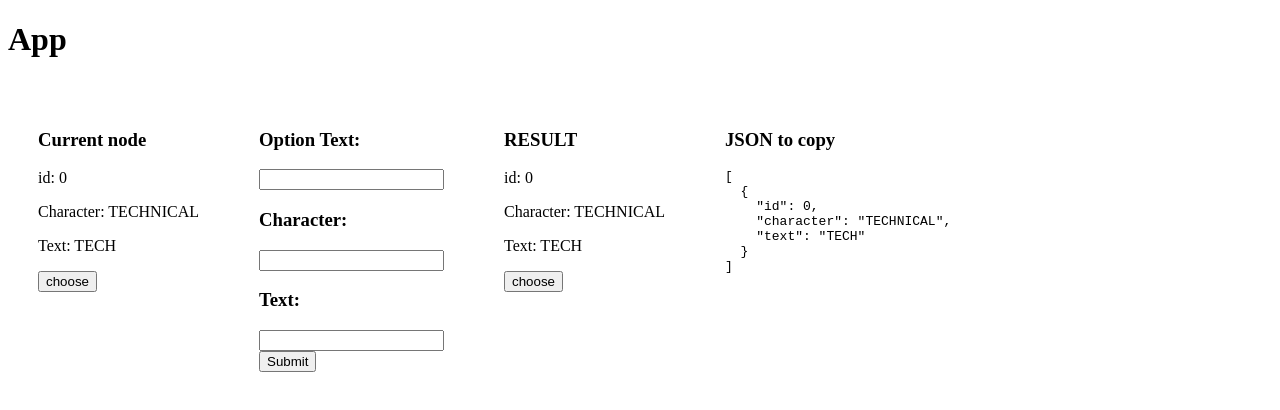
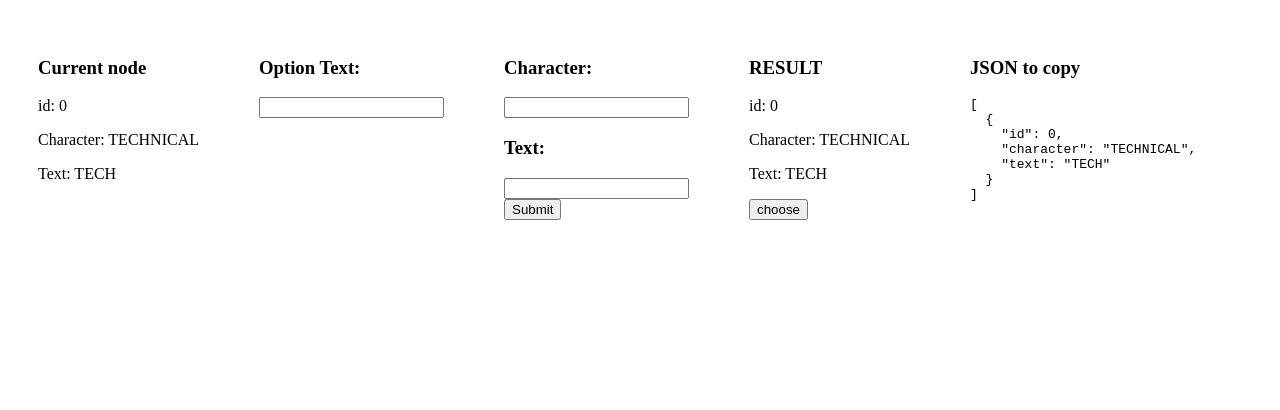
Before and after one commit to EugeneNDW/graph_editor, a React (Create React App) app: page / in a window 1280 px wide. Shown: the top 410 px of the page. Built offline with nearby package versions, Linux system fonts and the light colour scheme.

Commit message:
add option's node

```diff
--- a/src/App.js
+++ b/src/App.js
@@ -18,20 +18,28 @@ const App = () => {
     const addNode = () => {
         g.graph.addNode(text, character, optionText)
         setGraphNodes(g.graph.getNodesList())
+        const current = g.graph.getCurrentNodeWithOptions()
+        setCurrentNode(current)
     }
 
     const changeCurrentNode = (id) => {
         g.graph.setCurrentNode(id)
-        setCurrentNode(g.graph.getCurrentNode())
+        const current = g.graph.getCurrentNodeWithOptions()
+        setCurrentNode(current)
     }
 
     return (
         <>
-            <h1>App</h1>
             <div style={{display: 'flex'}}>
                 <div style={{margin: '30px'}}>
                     <h3>Current node</h3>
-                    <ConversationPart character={currentNode.character} text={currentNode.text} id={currentNode.id}/>
+                    <CurrentNode
+                        character={currentNode.node ? currentNode.node.character : ""}
+                        text={currentNode.node ? currentNode.node.text : ""}
+                        id={currentNode.node ? currentNode.node.id : ""}
+                        nextNodes={currentNode.optionNodes ? currentNode.optionNodes : []}
+                        parentHandler={changeCurrentNode}
+                    />
                 </div>
                 <div style={{margin: '30px'}}>
                     <h3>Option Text: </h3>
@@ -40,6 +48,8 @@ const App = () => {
                         value={optionText}
                         onChange={(e) => setOptionText(e.target.value)}
                     />
+                </div>
+                <div style={{margin: '30px'}}>
                     <h3>Character: </h3>
                     <input
                         type="text"
@@ -60,14 +70,14 @@ const App = () => {
                 </div>
                 <div style={{margin: '30px'}}>
                     <h3>RESULT</h3>
-                    {graphNodes.map((p) => (
+                    {graphNodes.reverse().map((p) => (
                         <ConversationPart character={p.character} text={p.text} id={p.id} parentHandler={changeCurrentNode} />
                     ))}
                 </div>
                 <div style={{margin: '30px'}}>
                     <h3>JSON to copy</h3>
                     <pre>
-                        {JSON.stringify(graphNodes, undefined, 2)}
+                        {JSON.stringify(graphNodes.reverse(), undefined, 2)}
                     </pre>
                 </div>
             </div>
--- a/src/CurrentNode.jsx
+++ b/src/CurrentNode.jsx
@@ -1,18 +1,19 @@
 import React from "react";
 
-const CurrentNode = ({character, text, id, options, nextNodes}) => {
+const CurrentNode = ({character, text, id, nextNodes, parentHandler}) => {
     return (
         <>
             <div>
                 <p>id: {id}</p>
                 <p>Character: {character}</p>
                 <p>Text: {text}</p>
-                {options.map((o) => (
+                {nextNodes.map((otn) => (
                     <div>
-                        <p>Option text: {o.text}</p>
-                        <div>
-                            <p>Node text: {nextNodes[o.toNode].text}</p>
-                        </div>
+                        <p>Option text: {otn.option.text}</p>
+                        <p>Node text: {otn.optionNode.text}</p>
+                        <button onClick={(e) => {
+                            parentHandler(otn.optionNode.id)
+                        }}>choose</button>
                     </div>
                 ))}
             </div>
--- a/src/Graphs.js
+++ b/src/Graphs.js
@@ -67,14 +67,15 @@ export let graph = (function() {
         getCurrentNodeWithOptions: () => {
             const node = nodes[currentNode]
             const options = nodesToOptions[currentNode]
-            const optionNodes = []
-
-            for (let o in options) {
-                const oNode = nodesToOptions[o.toNode]
-                optionNodes.push(oNode)
+            const optionToNodes = []
+            for(let o in options) {
+                const opt = options[o]
+                const toNodeId = opt.toNode
+                const optionNode = nodes[toNodeId]
+                optionToNodes.push({option: opt, optionNode: optionNode})
             }
 
-            return {node: node, options: options, optionNodes: optionNodes}
+            return {node: node, options: options, optionNodes: optionToNodes}
         },
 
         setCurrentNode: (id) => {
```
